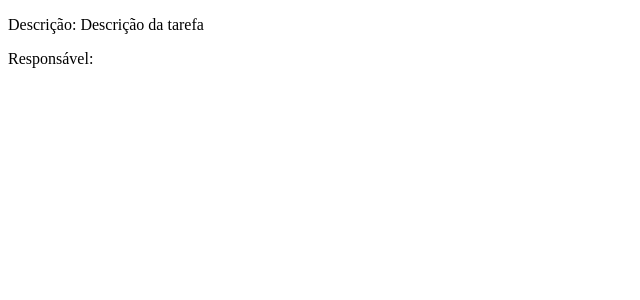
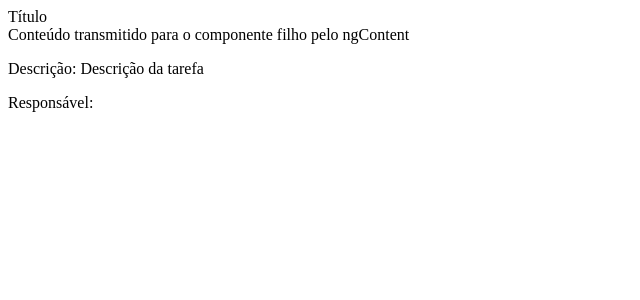
Before and after one commit to Dallyla/diretivas, an Angular app: page / in a window 1280 px wide. Shown: the top 300 px of the page, without its empty margins (0-640 px from the left). Built offline with nearby package versions, Linux system fonts and the light colour scheme.

Commit message:
ngContent

```diff
--- a/src/app/app.component.html
+++ b/src/app/app.component.html
@@ -7,5 +7,13 @@
 <!-- <app-diretiva-ngclass></app-diretiva-ngclass> -->
 
 <!-- <app-diretiva-ngstyle></app-diretiva-ngstyle> -->
+<!--
+<app-operador-elvis></app-operador-elvis> -->
 
-<app-operador-elvis></app-operador-elvis>
+<app-exemplo-ng-content>
+  <div class="titulo">Título</div>
+  <div class="corpo">Conteúdo transmitido para o componente filho pelo ngContent
+    <app-operador-elvis></app-operador-elvis>
+  </div>
+
+</app-exemplo-ng-content>
--- a/src/app/app.module.ts
+++ b/src/app/app.module.ts
@@ -10,6 +10,7 @@
 import { DiretivaNgclassComponent } from './diretiva-ngclass/diretiva-ngclass.component';
 import { DiretivaNgstyleComponent } from './diretiva-ngstyle/diretiva-ngstyle.component';
 import { OperadorElvisComponent } from './operador-elvis/operador-elvis.component';
+import { ExemploNgContentComponent } from './exemplo-ng-content/exemplo-ng-content.component';
 
 @NgModule({
   declarations: [
@@ -19,7 +20,8 @@
     DiretivaNgforComponent,
     DiretivaNgclassComponent,
     DiretivaNgstyleComponent,
-    OperadorElvisComponent
+    OperadorElvisComponent,
+    ExemploNgContentComponent
   ],
   imports: [
     BrowserModule,
--- /dev/null
+++ b/src/app/exemplo-ng-content/exemplo-ng-content.component.html
@@ -0,0 +1,4 @@
+<div>
+  <ng-content select=".titulo"></ng-content>
+  <ng-content select=".corpo" ></ng-content>
+</div>
--- /dev/null
+++ b/src/app/exemplo-ng-content/exemplo-ng-content.component.ts
@@ -0,0 +1,15 @@
+import { Component, OnInit } from '@angular/core';
+
+@Component({
+  selector: 'app-exemplo-ng-content',
+  templateUrl: './exemplo-ng-content.component.html',
+  styleUrls: ['./exemplo-ng-content.component.css']
+})
+export class ExemploNgContentComponent implements OnInit {
+
+  constructor() { }
+
+  ngOnInit(): void {
+  }
+
+}
```
Also changed, not shown: src/app/exemplo-ng-content/exemplo-ng-content.component.css (added), 1 other file (tests, documents, lock files or other folders).
